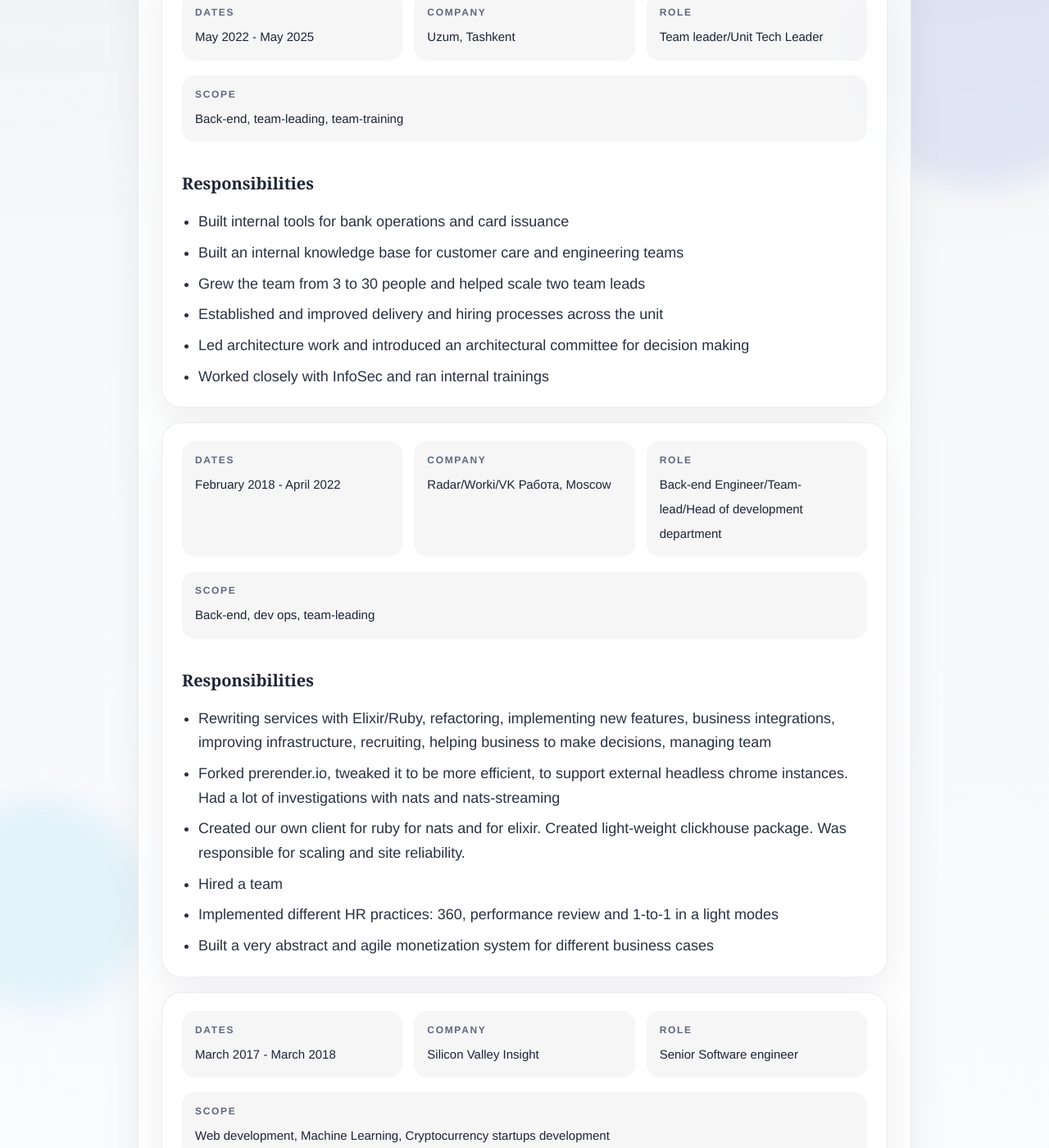
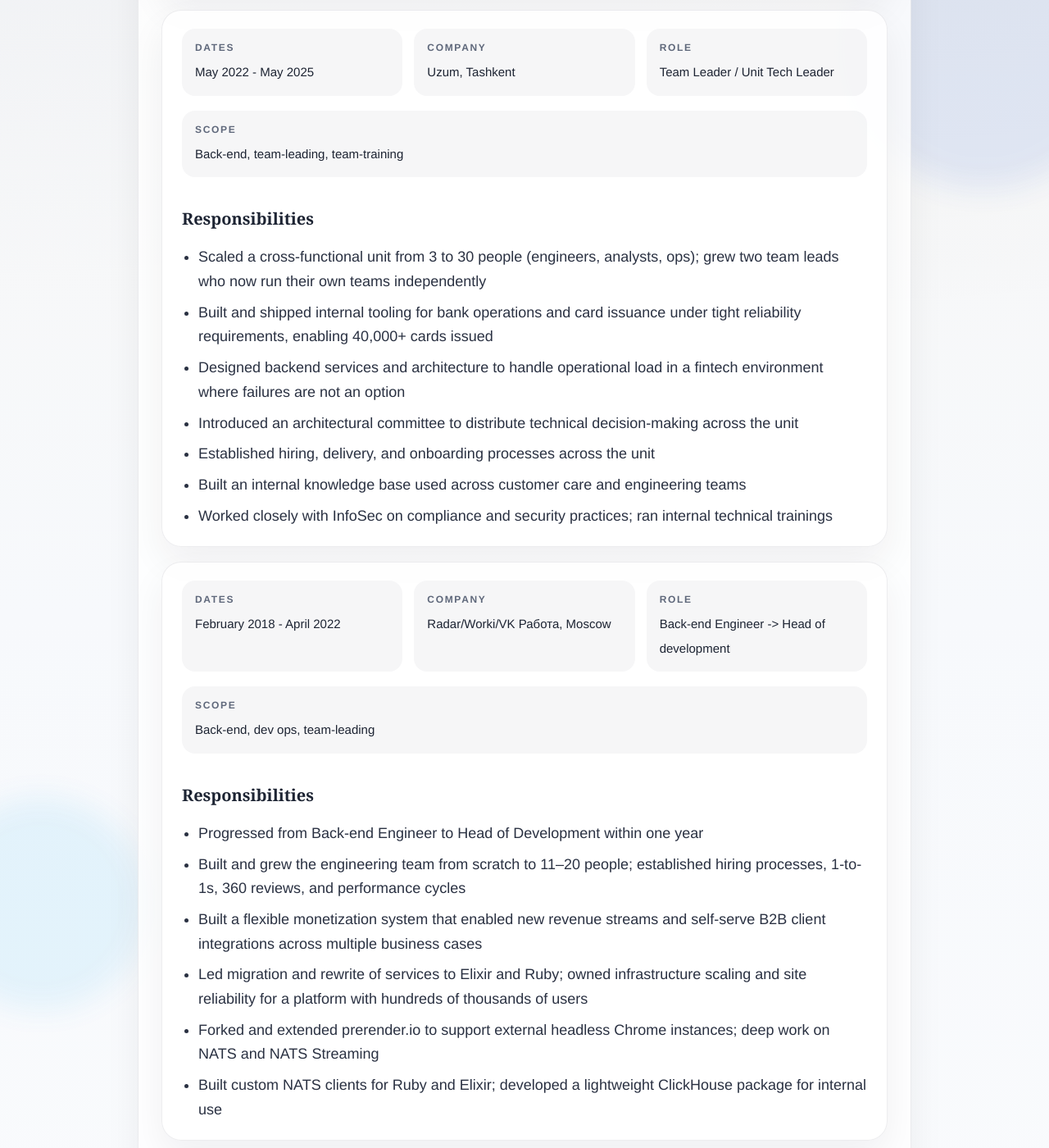
Before and after one commit to BEaStia/beastia.github.io, a Jekyll site: the page built from index.html, in a window 1280 px wide and 1400 px high, scrolled down 1530 px. Shown: the whole window at 82% size. Built offline with Jekyll 4.4.1, drawn with Linux system fonts in a browser that asks for light colours; some of the changed text lies outside the part shown.

Commit message:
updated job descriptions

```diff
--- a/_posts/2023-3-9-Uzum.md
+++ b/_posts/2023-3-9-Uzum.md
@@ -1,19 +1,19 @@
 ---
 layout: post
-title: You're up and running!
-summary: "Up and running!"
-tags: [hello world, software developer, social quantum, worki, svi, silicon valley, binomo, team-lead]
+title: Uzum Job History
+summary: "Unit Tech Leader at Uzum, Tashkent"
+tags: [fintech, team-lead, backend, elixir, ruby, engineering-leadership]
 dates: "May 2022 - May 2025"
 employer: "Uzum, Tashkent"
-position: "Team leader/Unit Tech Leader"
+position: "Team Leader / Unit Tech Leader"
 responsibilities: [
-  "Built internal tools for bank operations and card issuance",
-  "Built an internal knowledge base for customer care and engineering teams",
-  "Grew the team from 3 to 30 people and helped scale two team leads",
-  "Established and improved delivery and hiring processes across the unit",
-  "Led architecture work and introduced an architectural committee for decision making",
-  "Worked closely with InfoSec and ran internal trainings"
+  "Scaled a cross-functional unit from 3 to 30 people (engineers, analysts, ops); grew two team leads who now run their own teams independently",
+  "Built and shipped internal tooling for bank operations and card issuance under tight reliability requirements, enabling 40,000+ cards issued",
+  "Designed backend services and architecture to handle operational load in a fintech environment where failures are not an option",
+  "Introduced an architectural committee to distribute technical decision-making across the unit",
+  "Established hiring, delivery, and onboarding processes across the unit",
+  "Built an internal knowledge base used across customer care and engineering teams",
+  "Worked closely with InfoSec on compliance and security practices; ran internal technical trainings"
 ]
 activities: "Back-end, team-leading, team-training"
-
 ---
--- a/index.html
+++ b/index.html
@@ -11,9 +11,9 @@
       <div class="eyebrow">CTO · AI startup builder · Remote</div>
       <h1>Igor Pavlov</h1>
       <p class="hero-summary">
-        CTO and engineering leader building AI products from scratch. I focus on integrating diverse
-        data sources, designing analysis and detection pipelines, improving agentic workflows, and
-        creating development and testing practices that make AI systems reliable enough to ship.
+        Engineering leader with 13+ years of experience building and scaling teams, growing engineers
+        into leaders, and designing delivery processes that work without constant direct involvement.
+        I stay hands-on enough to make strong architecture decisions and earn trust with engineers.
       </p>
     </div>
     <aside class="hero-panel">
@@ -22,12 +22,12 @@
         <span class="hero-stat-value">Chief Technical Officer at Deeplens</span>
       </div>
       <div class="hero-stat">
-        <span class="hero-stat-label">Focus</span>
-        <span class="hero-stat-value">AI pipelines, data integrations, agentic flows, internal tooling</span>
+        <span class="hero-stat-label">Current state</span>
+        <span class="hero-stat-value">Building an AI-powered media monitoring product with a small team</span>
       </div>
       <div class="hero-stat">
-        <span class="hero-stat-label">Background</span>
-        <span class="hero-stat-value">Backend engineering, team leadership, startup execution</span>
+        <span class="hero-stat-label">Track record</span>
+        <span class="hero-stat-value">Scaled a unit from 3 to 30 at Uzum and grew a team to 11-20 at Worki/VK Rabota</span>
       </div>
     </aside>
   </section>
```
Also changed, not shown: _posts/2022-9-10-Vk.md (+8 -8 lines).
